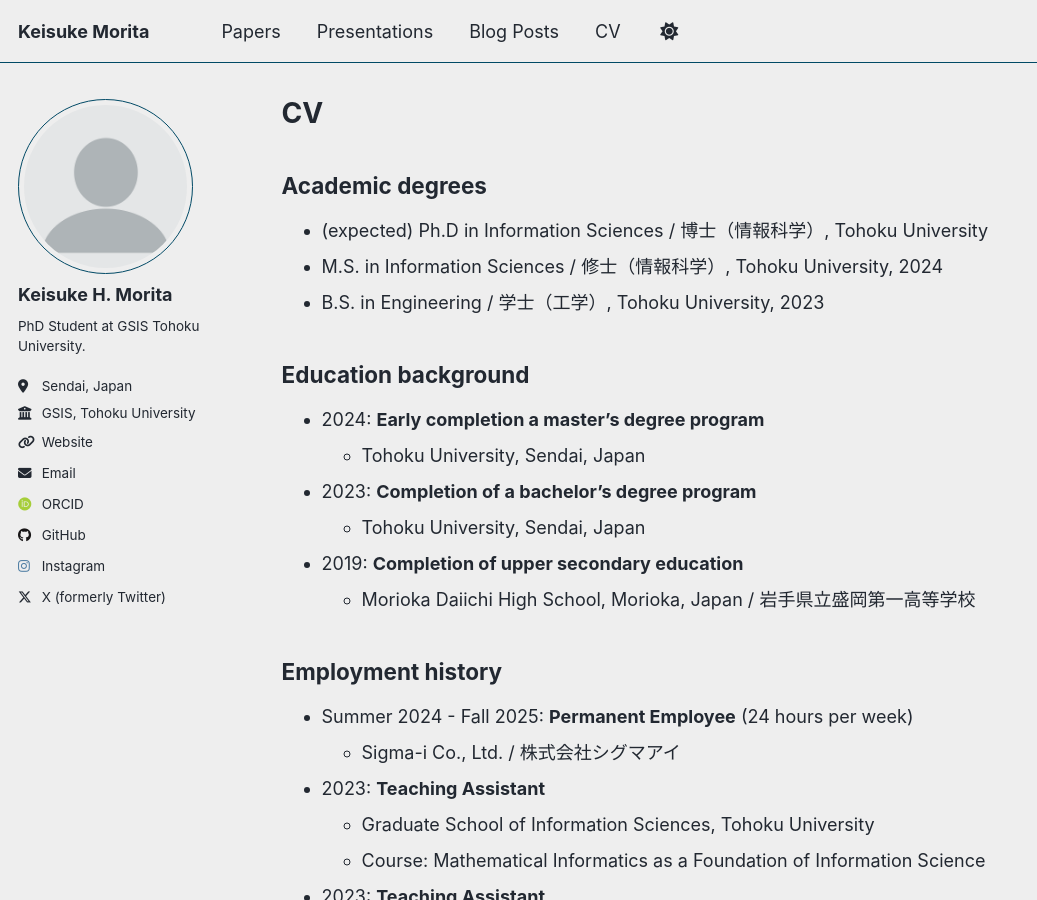
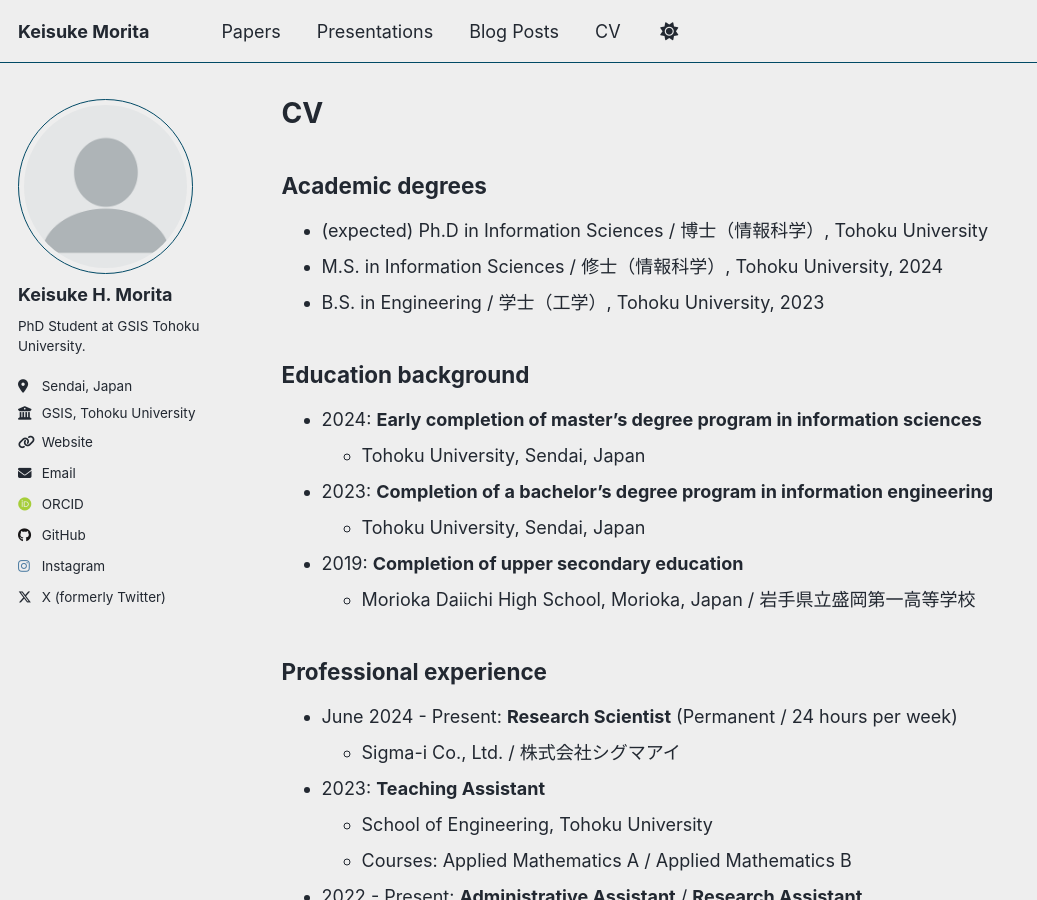
Before and after one commit to mory22k/mory22k.github.io, a Jekyll site: the page built from _pages/cv.md, in a window 1280 px wide and 900 px high. Shown: the whole window, without its empty margins (0-1037 px from the left). Built offline with Jekyll 4.4.1, drawn with Linux system fonts in a browser that asks for light colours; some web fonts are replaced; a script that is not in the unit is left out.

Commit message:
expression

```diff
--- a/_pages/cv.md
+++ b/_pages/cv.md
@@ -17,24 +17,21 @@ redirect_from:
 
 ## Education background
 
-- 2024: **Early completion a master's degree program**
+- 2024: **Early completion of master's degree program in information sciences**
   - Tohoku University, Sendai, Japan
-- 2023: **Completion of a bachelor's degree program**
+- 2023: **Completion of a bachelor's degree program in information engineering**
   - Tohoku University, Sendai, Japan
 - 2019: **Completion of upper secondary education**
   - Morioka Daiichi High School, Morioka, Japan / 岩手県立盛岡第一高等学校
 
-## Employment history
-- Summer 2024 - Fall 2025: **Permanent Employee** (24 hours per week)
+## Professional experience
+- June 2024 - Present: **Research Scientist** (Permanent / 24 hours per week)
   - Sigma-i Co., Ltd. / 株式会社シグマアイ
-
-- 2023: **Teaching Assistant**
-  - Graduate School of Information Sciences, Tohoku University
-  - Course: Mathematical Informatics as a Foundation of Information Science
 
 - 2023: **Teaching Assistant**
   - School of Engineering, Tohoku University
   - Courses: Applied Mathematics A / Applied Mathematics B
+
 - 2022 - Present: **Administrative Assistant** / **Research Assistant**
   - Graduate School of Information Sciences, Tohoku University
   - T-QARD (Quantum Applications Research and Development, Tohoku University)
```
